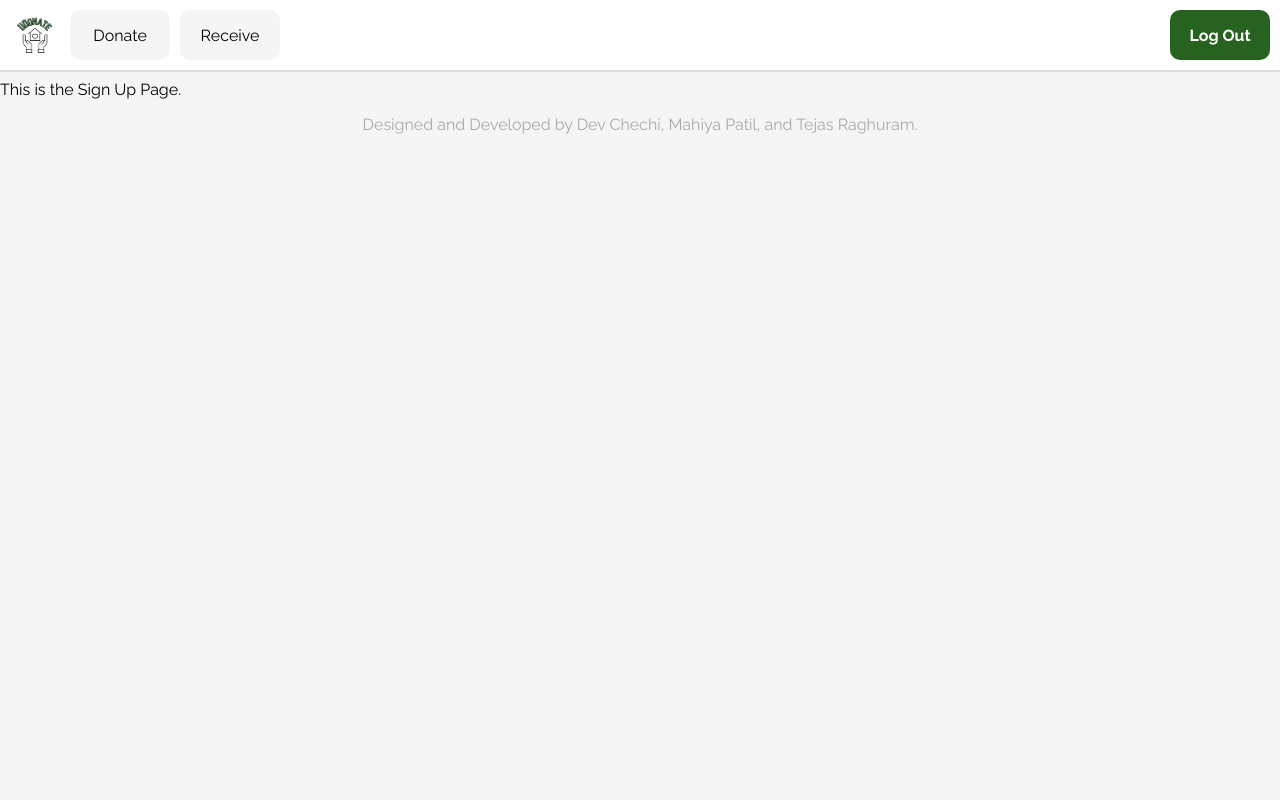
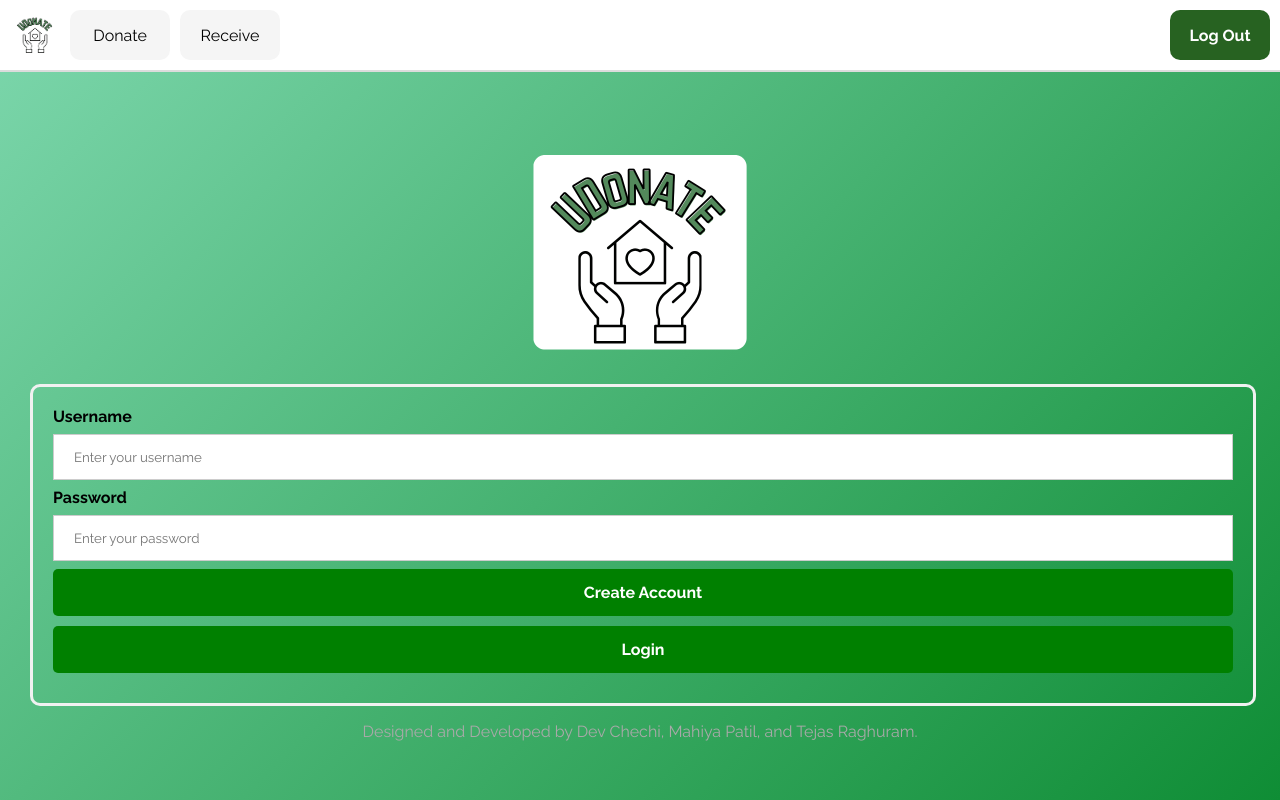
Before and after one commit to TejasRaghuram/NEUCRH, a React (Create React App) app: page /signup in a window 1280 px wide. Built offline with nearby package versions, Linux system fonts and the light colour scheme.

Commit message:
Created Sign Up Page

```diff
--- a/src/pages/SignUp.js
+++ b/src/pages/SignUp.js
@@ -1,7 +1,27 @@
+import Logo from './../styles/Logo.png';
+import './../styles/Login.css';
+
 function SignUp() {
     return (
         <div>
-            <p>This is the Sign Up Page.</p>
+            <div id="login-bg"/>
+            <img id="login-logo" src={Logo} alt="Logo" />
+            <form>
+                <div id="login-container">
+                    <label htmlFor="uname"><b>Username</b></label>
+                    <input class="login-input" type="text" placeholder="Enter your username" name="uname" required />
+
+                    <label htmlFor="psw"><b>Password</b></label>
+                    <input class="login-input" type="password" placeholder="Enter your password" name="psw" required />
+
+                    <div className="button-container">
+                        <button type="submit" className="login-button"><b>Create Account</b></button>
+                        <button type="button" className="create-account-button">
+                            Login
+                        </button>
+                    </div>
+                </div>
+            </form>
         </div>
     );
 }
```
